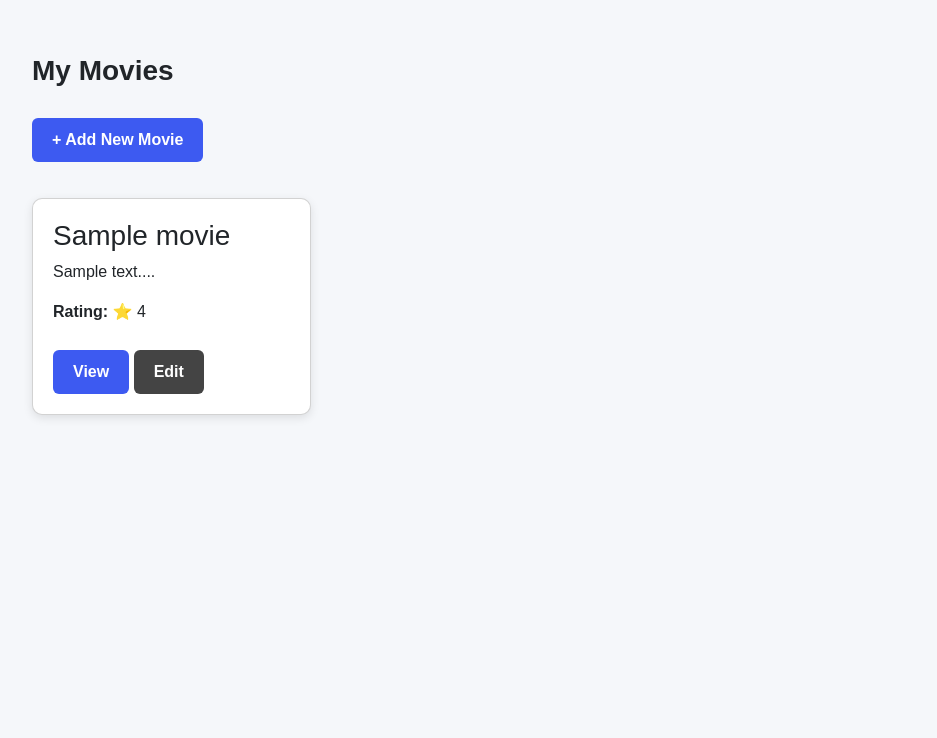
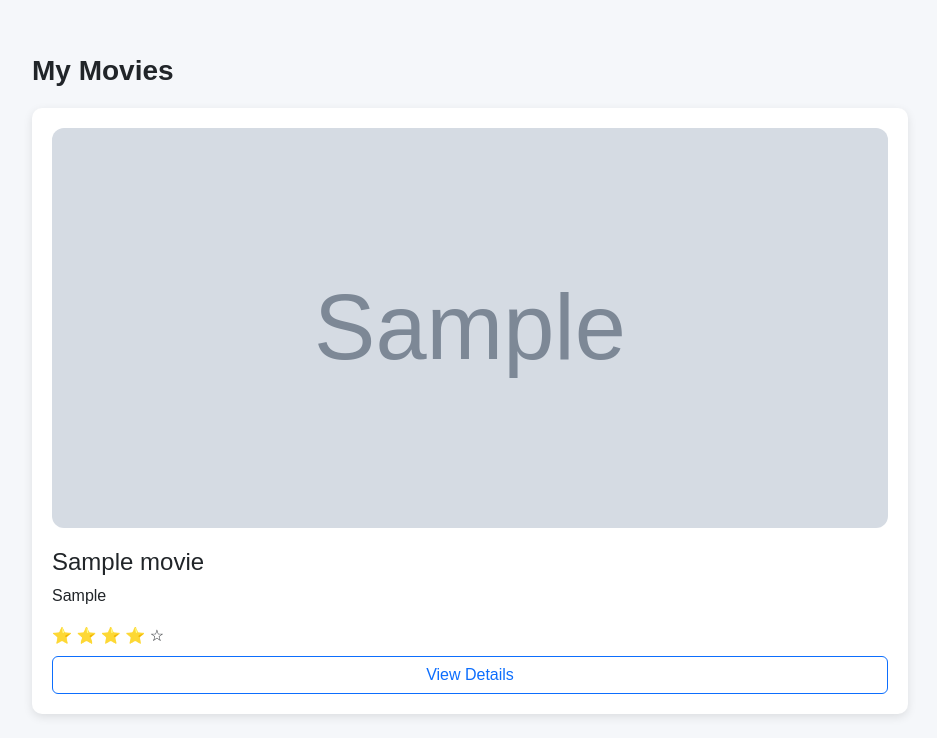
Before and after one commit to arranjan681/ReelLog, a Flask app: page /movies in a window 1280 px wide. Shown: the part 76-814 px from the top of the page, without its empty margins (170-1107 px from the left). Before the commit the page ends 494 px from the top, so only its background shows below. Run offline with Flask 3, Linux system fonts and the light colour scheme; a user stored in the database is signed in; tables that the repository leaves empty hold one stand-in row (values such as "Sample post"); grey boxes marked "Sample" are stand-in pictures; parts of the project's set-up code (start-up, migrations or seed data) failed here and were passed over.

Commit message:
Update movies.html

```diff
--- a/templates/movies.html
+++ b/templates/movies.html
@@ -1,33 +1,30 @@
-{% extends "base.html" %}
-{% block title %}My Movies{% endblock %}
+{% extends 'base.html' %}
+{% block content %}
 
-{% block content %}
 <h2 class="page-title">My Movies</h2>
 
-<a href="{{ url_for('add_movie') }}" class="button primary mb-3">+ Add New Movie</a>
+<div class="movies-grid">
+    {% for movie in movies %}
+    <div class="movie-card">
 
-{% if movies %}
-    <div class="movie-grid">
-        {% for movie in movies %}
-            <div class="card movie-card">
+        <img src="{{ movie.poster or url_for('static', filename='default_poster.jpg') }}"
+             class="movie-poster">
 
-                <h3>{{ movie.title }}</h3>
+        <h4>{{ movie.title }}</h4>
+        <p class="genre">{{ movie.genre }}</p>
 
-                <p class="small-text">{{ movie.description[:120] }}...</p>
+        <div class="star-rating">
+            {% for _ in range(movie.rating) %} ⭐ {% endfor %}
+            {% for _ in range(5 - movie.rating) %} ☆ {% endfor %}
+        </div>
 
-                <p><strong>Rating:</strong> ⭐ {{ movie.rating }}</p>
+        <a href="{{ url_for('movie_details', movie_id=movie.id) }}"
+           class="btn btn-outline-primary w-100 mt-2">
+             View Details
+        </a>
 
-                <div class="button-group">
-                    <a href="{{ url_for('movie_details', movie_id=movie.id) }}" class="button primary">View</a>
-
-                    <a href="{{ url_for('edit_movie', movie_id=movie.id) }}" class="button secondary">Edit</a>
-                </div>
-
-            </div>
-        {% endfor %}
     </div>
-{% else %}
-    <p>No movies added yet.</p>
-{% endif %}
+    {% endfor %}
+</div>
 
 {% endblock %}
```
